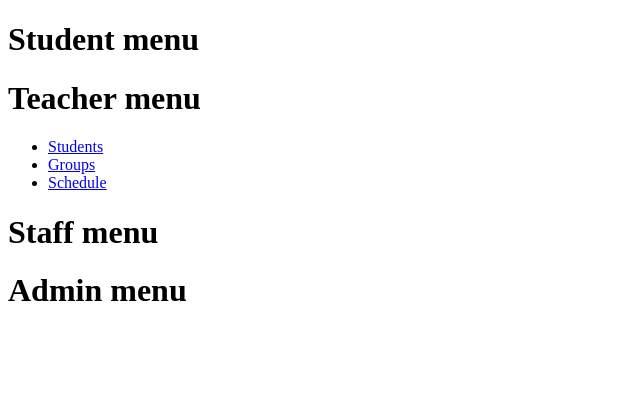
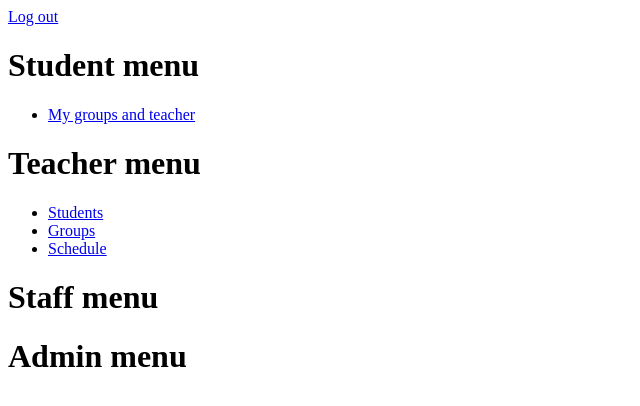
Before and after one commit to hulchakk/TutorDesk, a Django app: page /menu/ in a window 1280 px wide. Shown: the top 406 px of the page, without its empty margins (0-640 px from the left). Run offline with Django 5.2, Linux system fonts and the light colour scheme; a user stored in the database is signed in; tables that the repository leaves empty hold one stand-in row (values such as "Sample post").

Commit message:
feat(user): add links to student profiles and logout in user menu

```diff
--- a/templates/accounts/menu.html
+++ b/templates/accounts/menu.html
@@ -5,8 +5,12 @@
 {% endblock %}
 
 {% block content %}
+  <a href="{% url 'user:logout' %}">Log out</a>
 	{% if user.is_student %}
     <h1>Student menu</h1>
+    <ul>
+      <li><a href="{% url 'payments:student-profiles' %}">My groups and teacher</a></li>
+    </ul>
 	{% endif %}
   {% if user.is_teacher %}
   	<h1>Teacher menu</h1>
```
